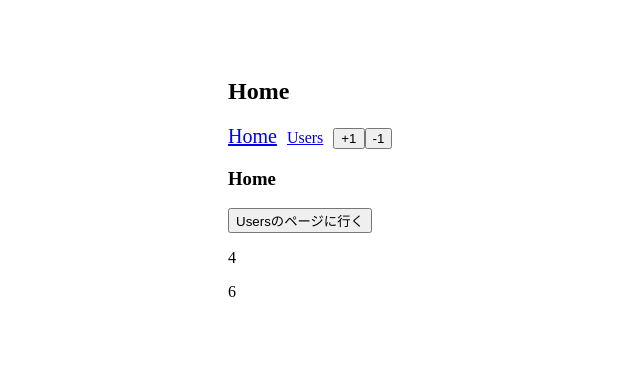
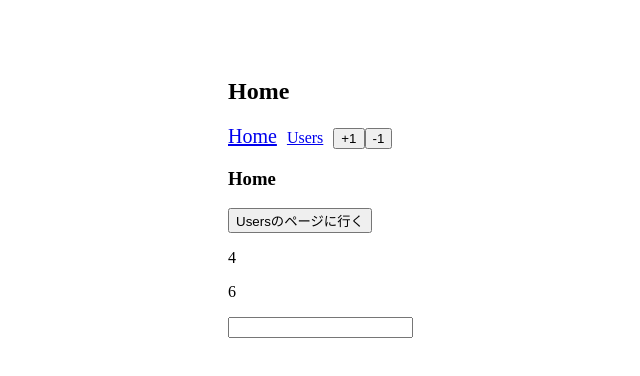
Before and after one commit to tomizawa0214/vue-sample, a Vue app in the folder udemy-vuejs-4/: page / in a window 1280 px wide. Shown: the top 376 px of the page, without its empty margins (62-702 px from the left). Built offline with nearby package versions, Linux system fonts and the light colour scheme.

Commit message:
vuexのv-model

```diff
--- a/udemy-vuejs-4/src/store.js
+++ b/udemy-vuejs-4/src/store.js
@@ -5,11 +5,13 @@ Vue.use(Vuex);
 
 export default new Vuex.Store({
   state: {
-    count: 2
+    count: 2,
+    message: ""
   },
   getters: {
     doubleCount: state => state.count * 2,
-    tripleCount: state => state.count * 3
+    tripleCount: state => state.count * 3,
+    message: state => state.message
   },
   mutations: {
     increment(state, number) {
@@ -17,6 +19,9 @@ export default new Vuex.Store({
     },
     decrement(state, number) {
       state.count -= number;
+    },
+    updateMessage(state, newMessage) {
+      state.message = newMessage;
     }
   },
   actions: {
@@ -26,5 +31,8 @@ export default new Vuex.Store({
     decrement({ commit }, number) {
       commit("decrement", number);
     },
+    updateMessage({ commit }, newMessage) {
+      commit("updateMessage", newMessage);
+    }
   }
 })
--- a/udemy-vuejs-4/src/views/Home.vue
+++ b/udemy-vuejs-4/src/views/Home.vue
@@ -4,6 +4,11 @@
     <button @click="toUsers">Usersのページに行く</button>
     <p>{{ doubleCount }}</p>
     <p>{{ tripleCount }}</p>
+    <input
+      type="text"
+      v-model="message"
+    >
+    <p>{{ message }}</p>
   </div>
 </template>
 
@@ -12,7 +17,18 @@ import { mapGetters } from "vuex";
 
 export default {
   computed: {
-    ...mapGetters(["doubleCount", "tripleCount"])
+    ...mapGetters(["doubleCount", "tripleCount"]),
+    // message() {
+    //   return this.$store.getters.message;
+    // }
+    message: {
+      get() {
+        return this.$store.getters.message;
+      },
+      set(value) {
+        this.$store.dispatch("updateMessage", value);
+      }
+    }
   },
   methods: {
     toUsers() {
```
